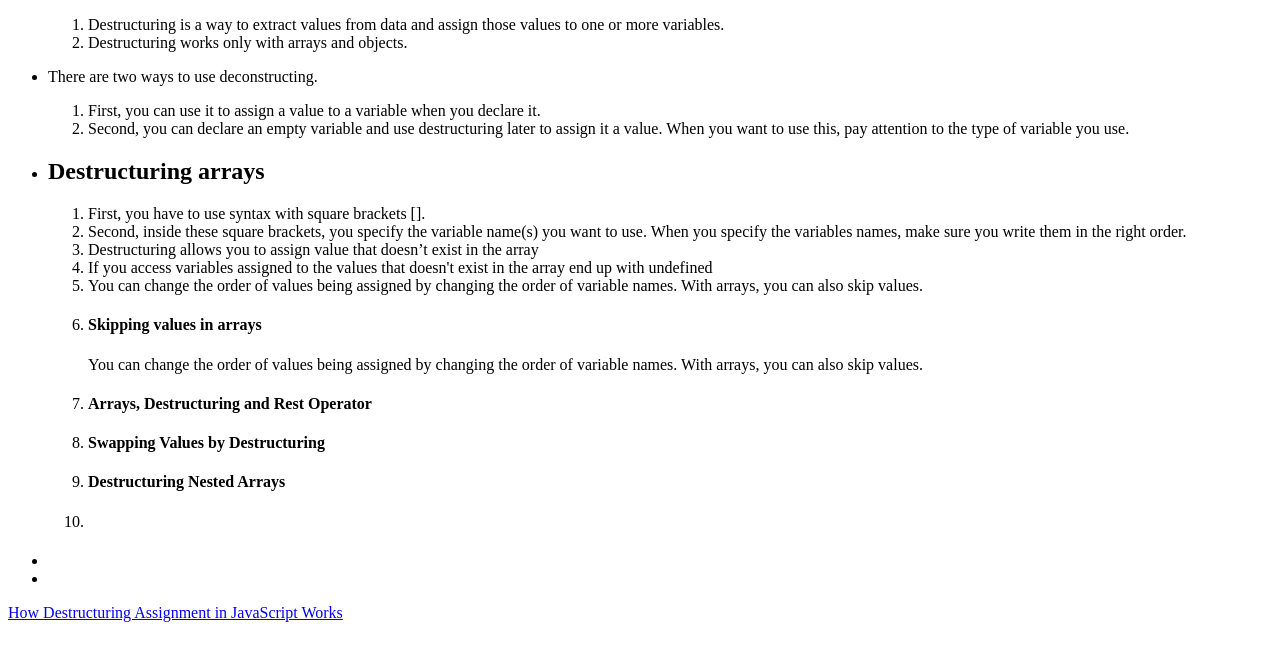
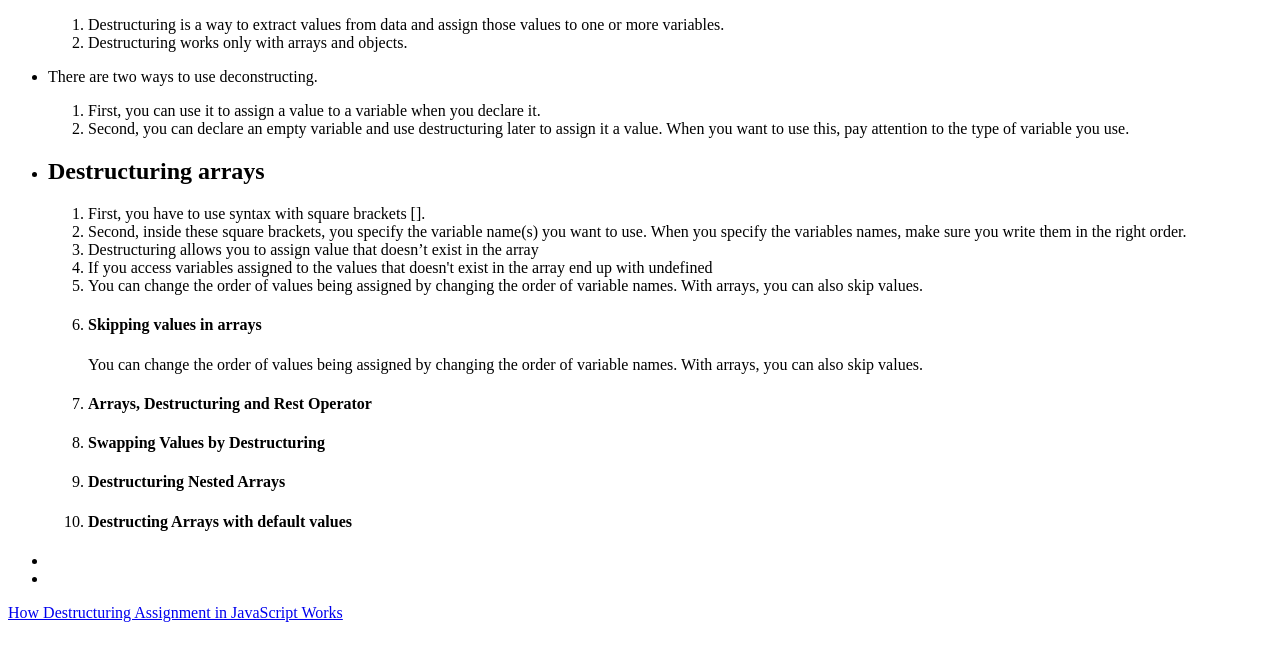
Before and after one commit to yugmani/alex-destructuring-assignment, a website: page index.html in a window 1280 px wide. Shown: the part 91-752 px from the top of the page. Drawn offline with Linux system fonts and the light colour scheme.

Commit message:
destrcutring an array with default values

```diff
--- a/index.html
+++ b/index.html
@@ -59,7 +59,7 @@
           <h4>Destructuring Nested Arrays</h4>
         </li>
         <li>
-          <h4></h4>
+          <h4>Destructing Arrays with default values</h4>
         </li>
       </ol>
     </li>
```
Also changed, not shown: index.js (+10 -0 lines).
